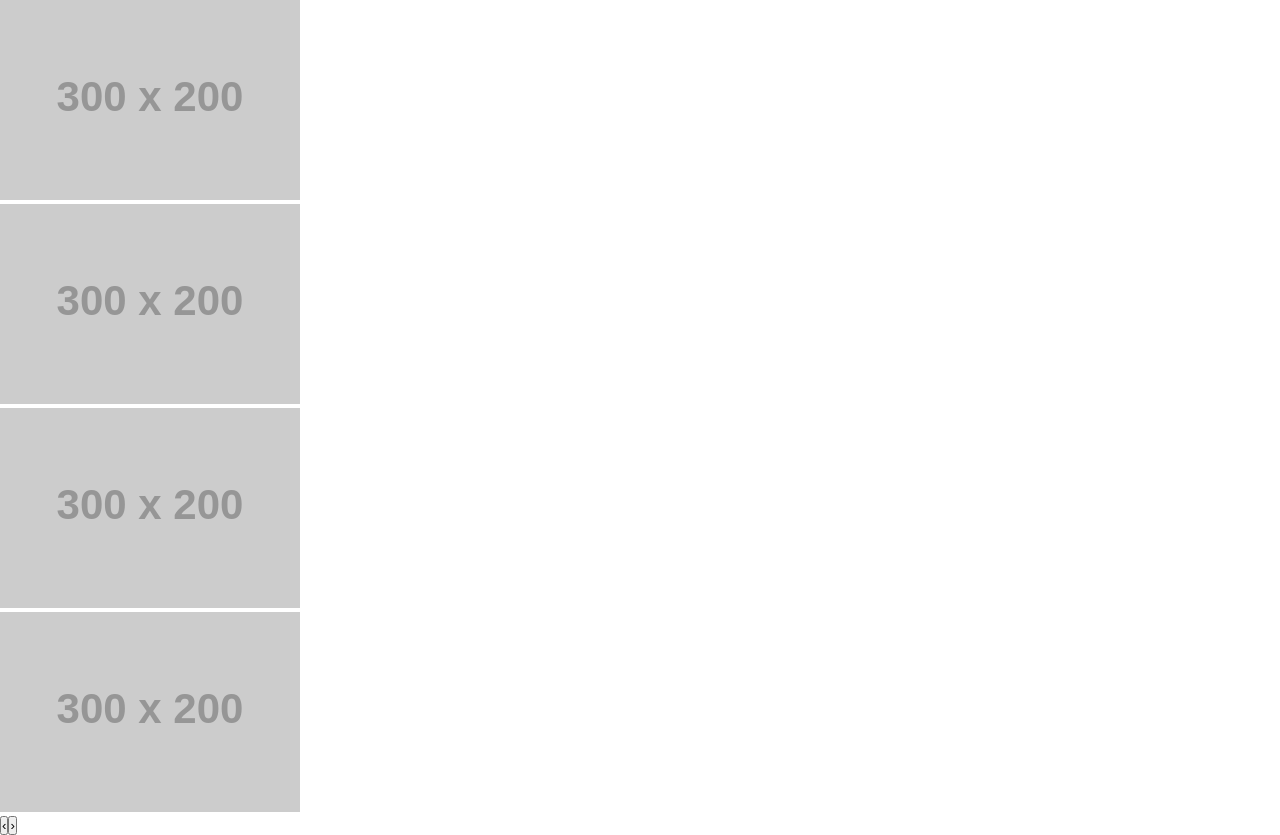
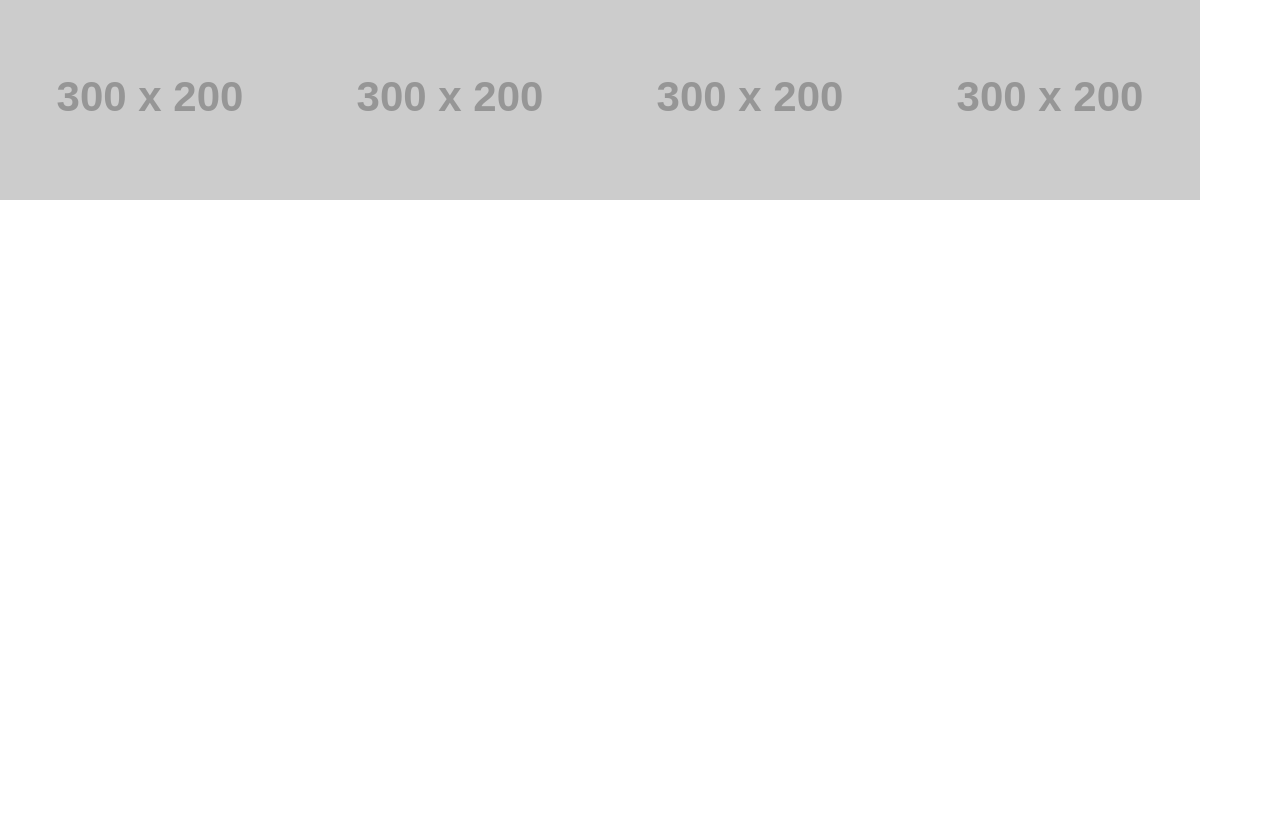
Before and after one commit to SE-Jr/tada.js, a website built with webpack: page index.html in a window 1280 px wide. After the commit the page ends 800 px from the top, so only its background shows below. Built offline with nearby package versions, Linux system fonts and the light colour scheme; placeholder pictures from the web are drawn by us.

Commit message:
feat: 자식 요소 일렬로 배열

```diff
--- a/src/scripts/container.js
+++ b/src/scripts/container.js
@@ -14,6 +14,7 @@ class Container {
         containers = Array.from(containers);
         containers.forEach(container => {
             dom.addClass(container, DEFAULT_OPTIONS.CONTAINER_CLASS);
+            this._serialize(container);
 
             if (self.options.SHOW_NAVIGATOR) {
                 const navigator = new Navigator();
@@ -21,6 +22,14 @@ class Container {
             }
         });
     }
+
+    _serialize(container) {
+        const children = dom.getChildren(container, 'li');
+
+        [].forEach.call(children, (child, index) => {
+            dom.setStyle(child, 'left', `${child.offsetWidth * index}px`);
+        });
+    }
 }
 
 export default Container
--- a/src/scripts/util/dom.js
+++ b/src/scripts/util/dom.js
@@ -1,8 +1,12 @@
 const dom = {
+    addClass: (elTarget, className) => {
+        elTarget.classList.add(className)
+    },
     createElement: (type) => document.createElement(type),
     getElements: (selector) => document.getElementsByClassName(selector),
-    addClass: (elTarget, className) => {
-        elTarget.classList.add(className)
+    getChildren: (parent, childrenTagName) => parent.getElementsByTagName(childrenTagName),
+    setStyle: (element, property, value) => {
+        element.style[property] = value;
     }
 };
 
--- a/src/styles/style.scss
+++ b/src/styles/style.scss
@@ -8,9 +8,14 @@ li {
 }
 
 .sp__container {
+    position: relative;
+
     > ul > li {
         // display: inline-block;
         // width: 100%;
+        position: absolute;
+        top: 0;
+        left: 0;
 
         > img {
             // width: 100%;
```
